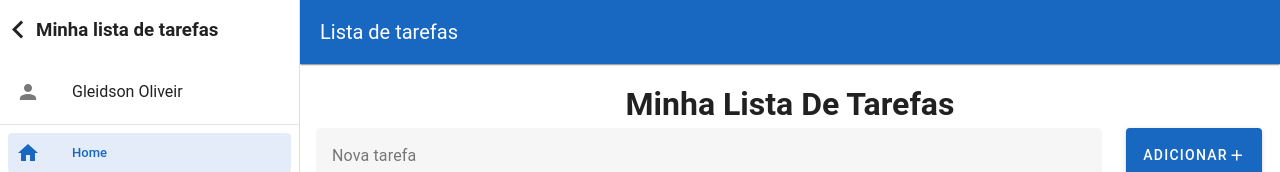
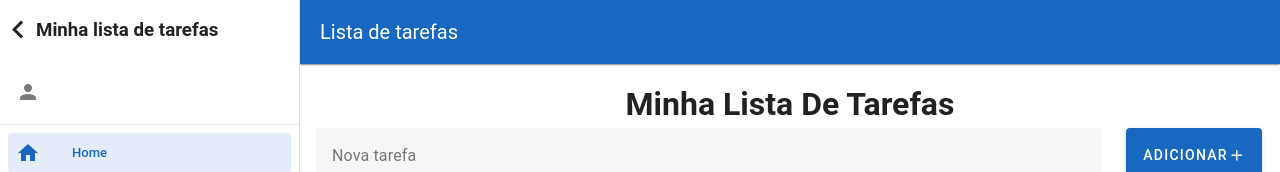
Before and after one commit to Gleidson-Oliver/TodoListOne-vuetify, a Vue app: page / in a window 1280 px wide. Shown: the top 172 px of the page. Built offline with nearby package versions, Linux system fonts and the light colour scheme; no server answers; the database is empty; sample sign-in values are in the browser's storage.

Commit message:
add first_name and last_name dinamyc in layout default of dashboard

```diff
--- a/src/layouts/View.vue
+++ b/src/layouts/View.vue
@@ -27,10 +27,10 @@
         <v-list>
           <v-list-item>
             <template #prepend>
-              <v-icon  title="Gleidson Oliveira">mdi-account</v-icon>
+              <v-icon  :title="first_name + ' ' + last_name">mdi-account</v-icon>
             </template>
             <v-slide-x-transition leave-absolute>
-              <span v-if="!mini">Gleidson Oliveir</span>
+              <span v-if="!mini" :textContent="first_name + ' ' + last_name"></span>
             </v-slide-x-transition>
           </v-list-item>
         </v-list>
@@ -79,7 +79,12 @@
   </template>
 
   <script setup>
-  import { ref, computed } from 'vue'
+  import { ref, computed, onMounted } from 'vue'
+  import { doc, onSnapshot} from 'firebase/firestore'
+  import { collectionProfile } from '@/plugins/firebase';
+  import { auth } from '@/plugins/firebase';
+
+
 
   const items_links = ref([
     {name:"Home", to:"/", icon:"mdi-home"},
@@ -93,6 +98,11 @@
   // Controle do mini-variant (minimizado ou expandido)
   const mini = ref(false)
 
+  const first_name = ref("")
+  const last_name = ref("")
+  const uid = ref("")
+
+
   const drawerWidth = computed(() => (
     mini.value ? 80 : 300
   ))
@@ -101,6 +111,24 @@
   const toggleMini = () => {
     mini.value = !mini.value
   }
+
+  onMounted(() => {
+  if (auth.currentUser) {
+    uid.value = auth.currentUser.uid
+
+    const userDocRef = doc(collectionProfile, uid.value)
+
+    onSnapshot(userDocRef, (doc) => {
+      if (doc.exists()) {
+        const userData = doc.data()
+        first_name.value = userData.first_name || ""
+        last_name.value = userData.last_name || ""
+      } else {
+        console.log("Documento do usuário não encontrado.")
+      }
+    })
+  }
+})
   </script>
 
   <style scoped>
--- a/src/pages/profile.vue
+++ b/src/pages/profile.vue
@@ -19,7 +19,7 @@
 import { ref , onMounted} from 'vue'
 import { auth, collectionProfile} from '../plugins/firebase'
 
-import { doc, setDoc } from 'firebase/firestore'
+import { doc, setDoc, getDoc} from 'firebase/firestore'
 
 const first_name = ref("")
 const last_name = ref("")
@@ -29,12 +29,8 @@ const uid = ref("")
 
 const saveData = async ()=>{
 
-  console.log("dentro da função saveDate, ", uid.value)
 
   if(uid.value.trim() !== ""){
-
-    console.log("dentro do IF da função saveDate, ", uid.value)
-
 
     const profileRef = doc(collectionProfile, uid.value)
 
@@ -47,7 +43,6 @@ const saveData = async ()=>{
 
 
   alert("Alterações realizadas com sucesso!");
-
 
   }else{
     console.log(" usuário não autenticado ")
@@ -65,7 +60,18 @@ onMounted( async()=>{
 
     uid.value = auth.currentUser.uid
 
-    console.log(uid.value)
+    const queryUser = doc(collectionProfile, uid.value)
+
+    const querySnapshot = await getDoc(queryUser)
+
+    if(querySnapshot.exists()){
+
+      const user = querySnapshot.data()
+
+      first_name.value = user.first_name
+      last_name.value = user.last_name
+
+    }
 
   }
 
```
